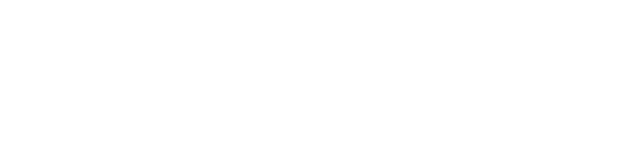
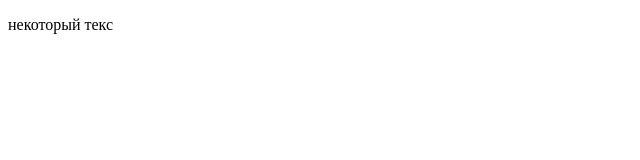
Before and after one commit to collagememorycollage/my-site, a plain HTML site: page index.html in a window 1280 px wide. Shown: the whole page, without its empty margins (0-640 px from the left). Drawn offline with Linux system fonts and the light colour scheme.

Commit message:
second commit

```diff
--- a/index.html
+++ b/index.html
@@ -7,6 +7,6 @@
     <title>Document</title>
 </head>
 <body>
-
+    <p>некоторый текс</p>
 </body>
 </html>
```
